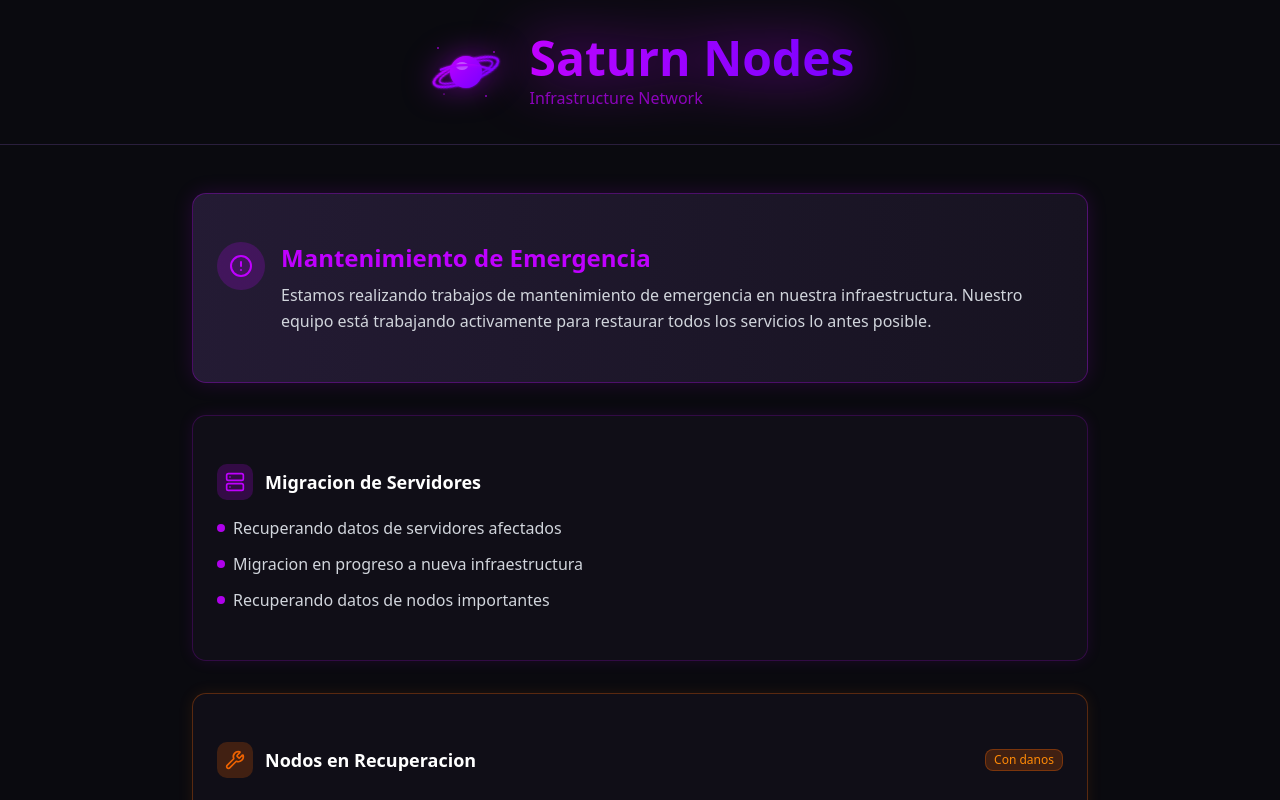
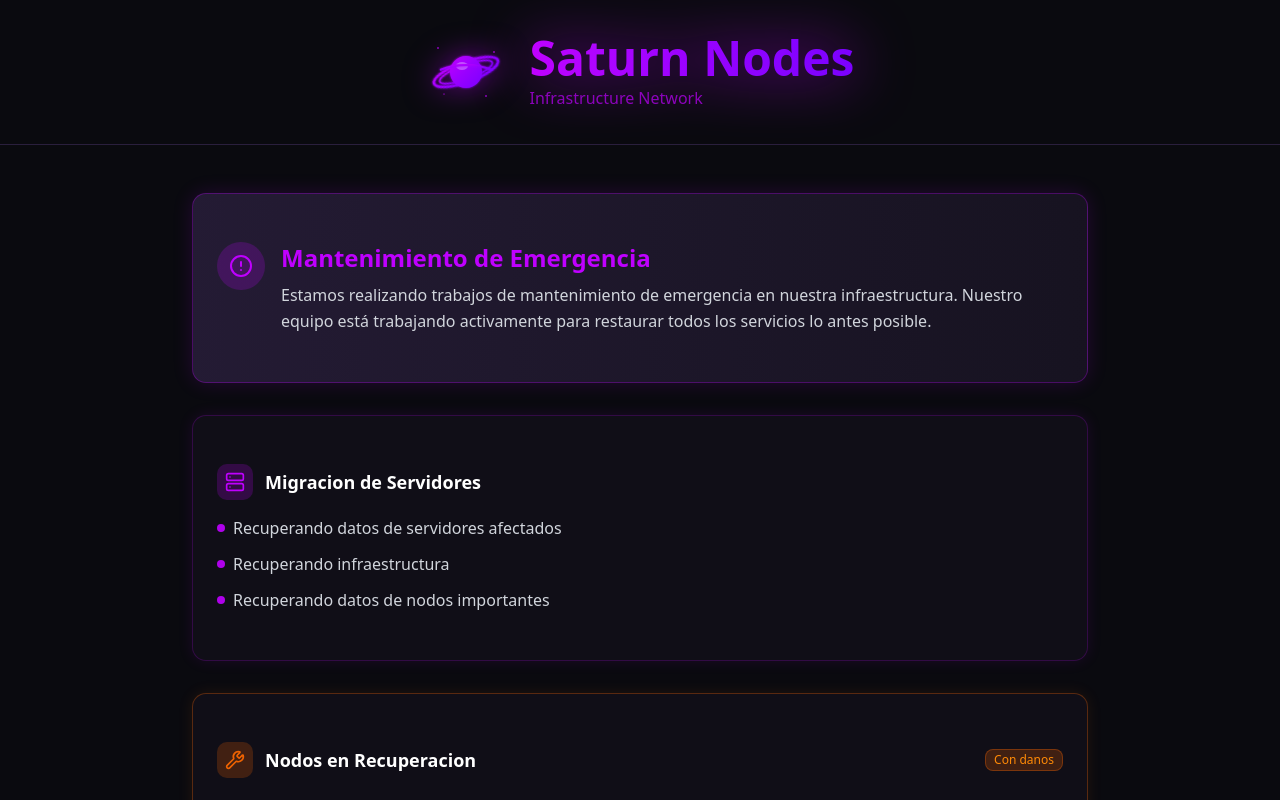
Before and after one commit to trigrilloo20/Error, a Next.js app: page / in a window 1280 px wide. Shown: the top 800 px of the page. Built offline with nearby package versions, Linux system fonts and the light colour scheme.

Commit message:
Actualizar page.tsx

```diff
--- a/src/app/page.tsx
+++ b/src/app/page.tsx
@@ -77,7 +77,7 @@ export default function Home() {
                 </div>
                 <div className="flex items-center gap-2">
                   <div className="w-2 h-2 rounded-full bg-[#bf00ff] animate-pulse"></div>
-                  <span>Migracion en progreso a nueva infraestructura</span>
+                  <span>Recuperando infraestructura</span>
                 </div>
                 <div className="flex items-center gap-2">
                   <div className="w-2 h-2 rounded-full bg-[#bf00ff] animate-pulse"></div>
```
